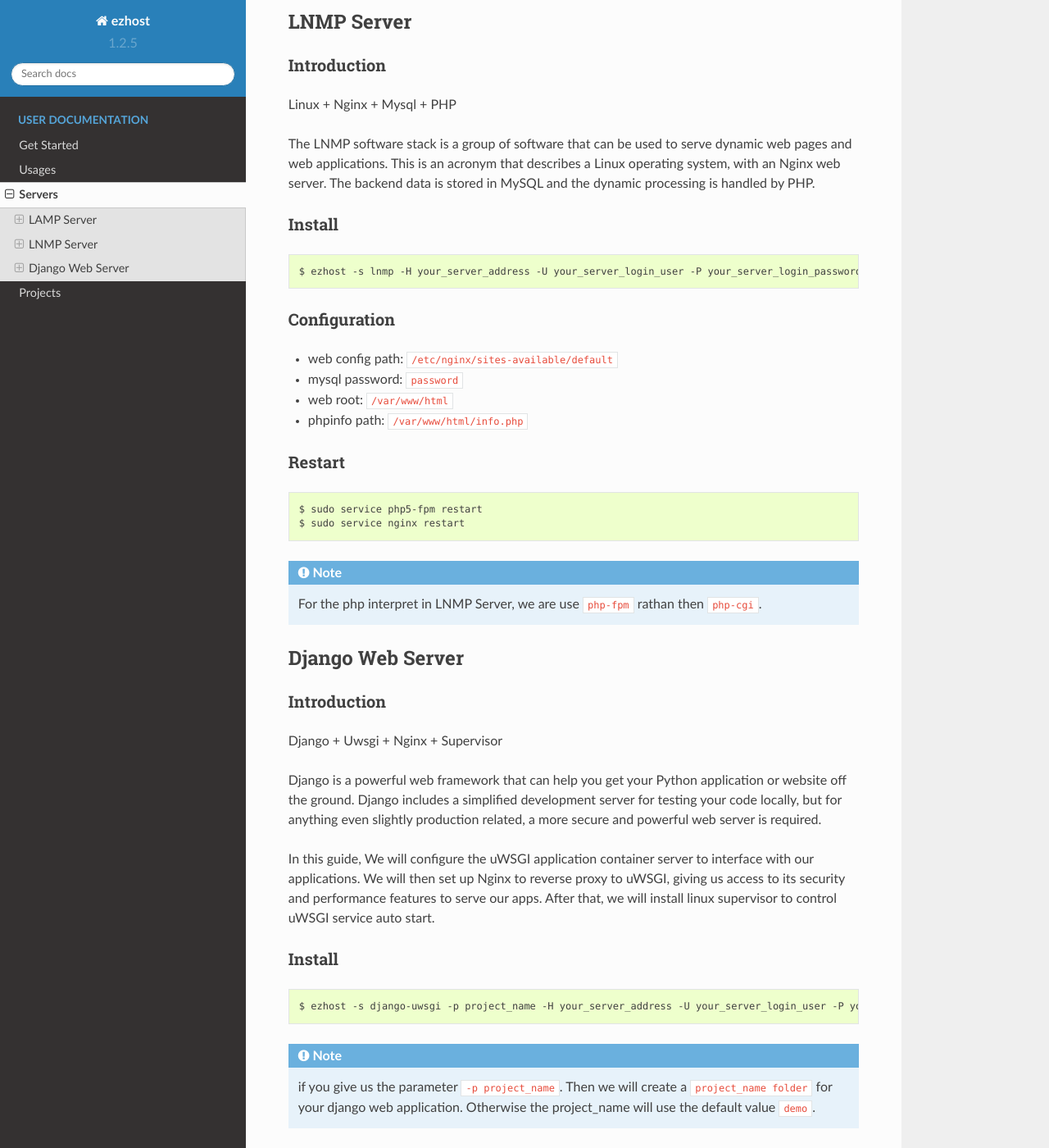
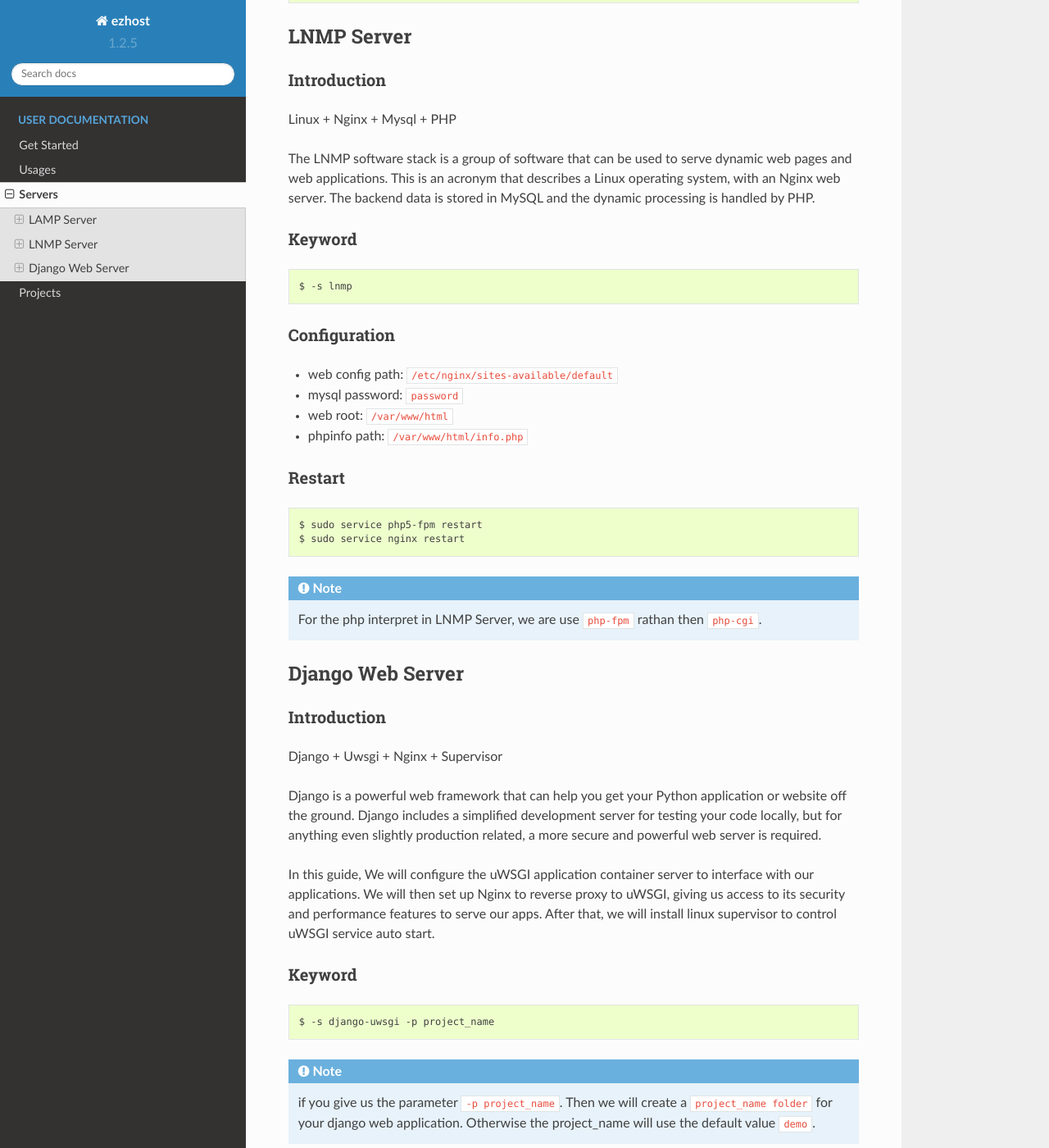
Before and after one commit to zhexiao/ezhost, a Sphinx documentation site: the page built from docs/server_lists.rst, in a window 1280 px wide and 1400 px high, scrolled down 836 px. Shown: the whole window at 82% size. Built offline with Sphinx 7.4.7 and the Read the Docs theme 2.0.0, drawn with Linux system fonts in a browser that asks for light colours.

Commit message:
change docs

```diff
--- a/docs/project_lists.rst
+++ b/docs/project_lists.rst
@@ -13,12 +13,12 @@
 The core software is built by hundreds of community volunteers, and when you’re ready for more there are thousands of plugins and themes available to transform your site into almost anything you can imagine. Over 60 million people have chosen WordPress to power the place on the web they call “home” — we’d love you to join the family.
 
 
-Install
+Keyword
 ~~~~~~~~~~~~~~~~~~~
 
 .. code-block:: bash
 
-   $ ezhost -s lnmp-wordpress -p news -H your_server_address -U your_server_login_user -P your_server_login_password
+   $ -s lnmp-wordpress -p news
 
 .. note:: ``-p news`` meaning ezhost will save all wordpress files into ``news`` folder. If you are not use ``-p`` flag, ezhost will use the default folder name ``demo``.
 
@@ -32,7 +32,7 @@
 
    .. code-block:: bash
 
-      $ ezhost -my -H your_server_address -U your_server_login_user -P your_server_login_password
+      $ ezhost -H your_server_address -U your_server_login_user -P your_server_login_password -my
 
 2. Use **password** as your mysql password to login
 
--- a/docs/server_lists.rst
+++ b/docs/server_lists.rst
@@ -17,7 +17,10 @@
 Keyword
 ~~~~~~~~~~~~~~~~~~~
 
-**-s lamp**
+.. code-block:: bash
+
+   $ -s lamp
+
 
 Configuration
 ~~~~~~~~~~~~~~~~~~~
@@ -47,12 +50,12 @@
 The LNMP software stack is a group of software that can be used to serve dynamic web pages and web applications. This is an acronym that describes a Linux operating system, with an Nginx web server. The backend data is stored in MySQL and the dynamic processing is handled by PHP.
 
 
-Install
+Keyword
 ~~~~~~~~~~~~~~~~~~~
 
 .. code-block:: bash
 
-   $ ezhost -s lnmp -H your_server_address -U your_server_login_user -P your_server_login_password
+   $ -s lnmp
 
 
 Configuration
@@ -89,12 +92,12 @@
 In this guide, We will configure the uWSGI application container server to interface with our applications. We will then set up Nginx to reverse proxy to uWSGI, giving us access to its security and performance features to serve our apps. After that, we will install linux supervisor to control uWSGI service auto start.
 
 
-Install
+Keyword
 ~~~~~~~~~
 
 .. code-block:: bash
 
-   $ ezhost -s django-uwsgi -p project_name -H your_server_address -U your_server_login_user -P your_server_login_password
+   $ -s django-uwsgi -p project_name
 
 .. note:: if you give us the parameter ``-p project_name``. Then we will create a ``project_name folder`` for your django web application. Otherwise the project_name will use the default value ``demo``.
 
```
